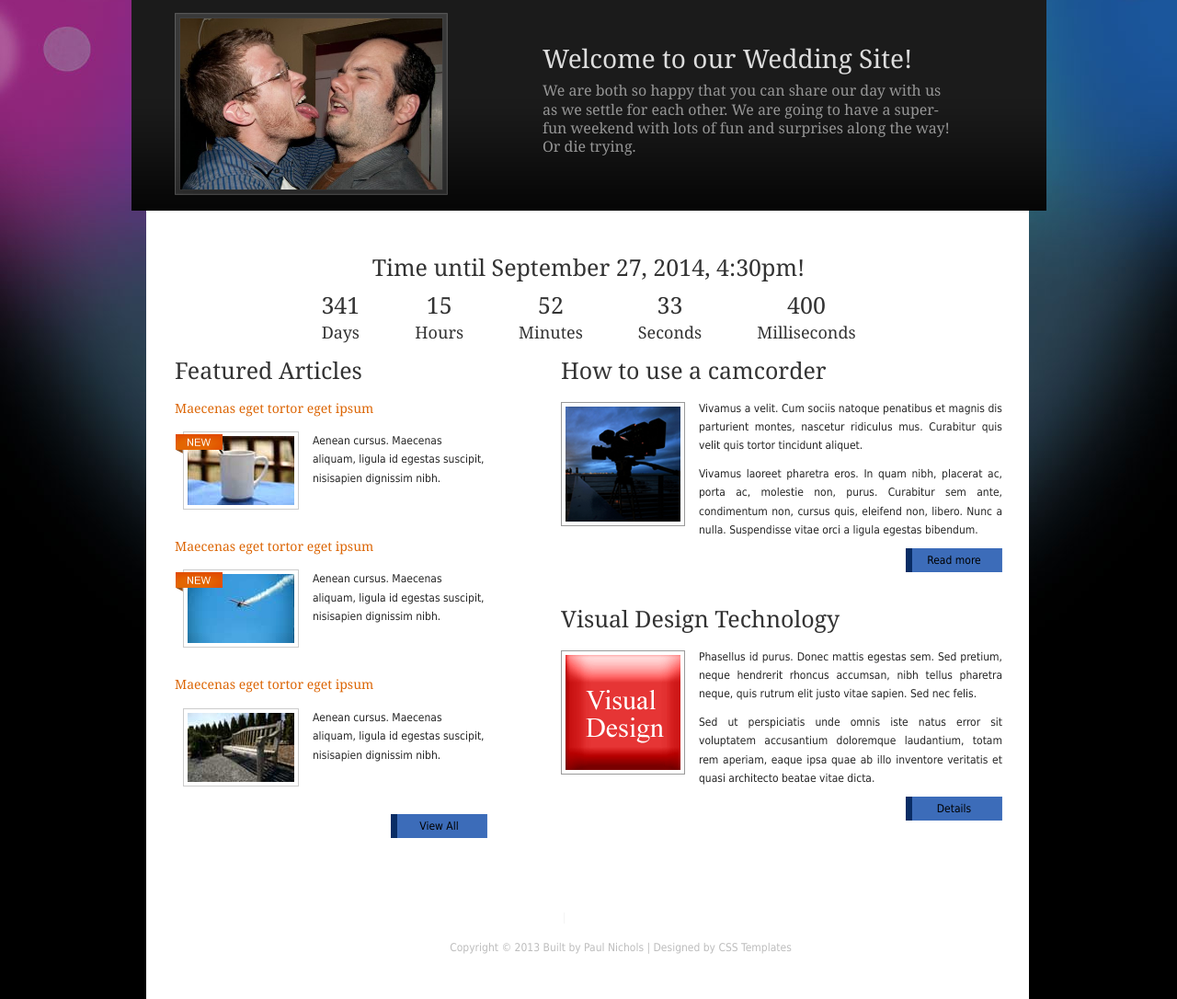
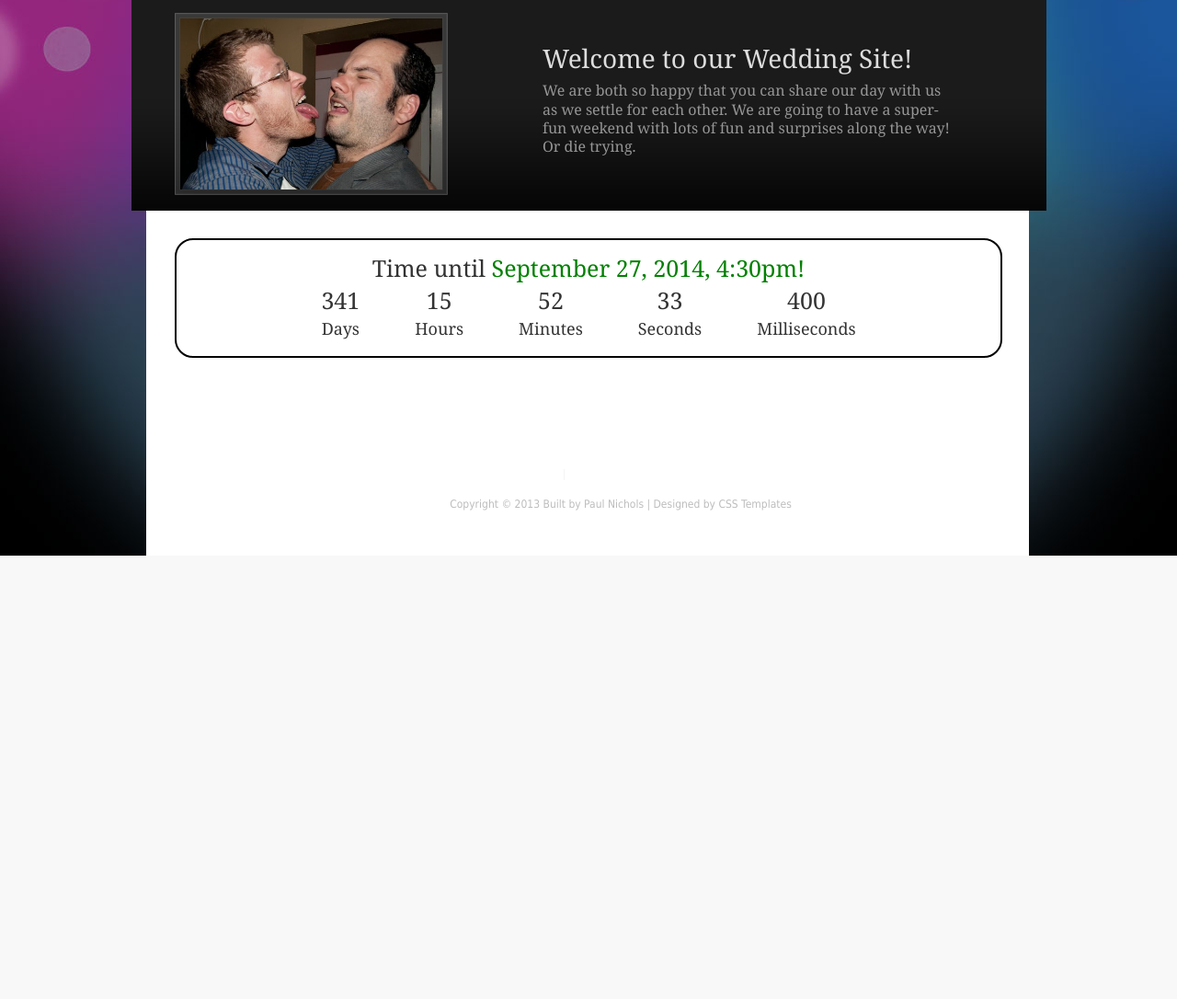
Before and after one commit to paulnicholsen27/wedding-website, a Django app: page / in a window 1280 px wide. Shown: the part 198-1284 px from the top of the page at 92% size. After the commit the page ends 802 px from the top, so only its background shows below. Run offline with Django 3.2, Linux system fonts and the light colour scheme; parts of the project's set-up code (start-up, migrations or seed data) failed here and were passed over.

Commit message:
fixed styling of countdown

```diff
--- a/mainsite/static/css/templatemo_style.css
+++ b/mainsite/static/css/templatemo_style.css
@@ -105,8 +105,21 @@ a.more:hover { text-decoration: none; color: #fff; }
 
 /* countdown */
 
+#wedding_date_container{
+	margin: 0 0 15px 0;
+
+}
+
+#wedding_date{
+	color: green;
+}
 #countdown_container{
 	text-align: center;
+	padding: 20px;
+	border: 2px black solid;
+	-webkit-border-radius: 20px;
+	-moz-border-radius: 20px;
+	border-radius: 20px;
 }
 
 #countdown{
--- a/mainsite/templates/base.html
+++ b/mainsite/templates/base.html
@@ -132,7 +132,7 @@ function clearText(field)
         <div class="content_box">
 
         <div id="countdown_container">
-            <h2>Time until <span id='wedding_date'>September 27, 2014, 4:30pm!</span></h2>
+            <h2 id="wedding_date_container">Time until <span id='wedding_date'>September 27, 2014, 4:30pm!</span></h2>
             <div id='countdown'>
                 <div class='time_container'>
                     <div id='days'></div>
@@ -156,8 +156,8 @@ function clearText(field)
                 </div>
             </div>
         </div>
-
-        <div class="content_box last">
+        <br><br><br>
+        <!-- <div class="content_box last">
 
             <div class="col_w340">
                 <h2>Featured Articles</h2>
@@ -179,6 +179,7 @@ function clearText(field)
                     <p>Aenean cursus. Maecenas aliquam, ligula id egestas suscipit, nisisapien dignissim nibh.</p>
                     <div class="cleaner"></div>
 				</div>
+            <br><br><br>
                 <a class="more float_r" href="#">View All</a>
             </div>
 
@@ -201,7 +202,7 @@ function clearText(field)
 				</div>
             </div>
 
-    	</div>
+    	</div> -->
     	<div class="cleaner"></div>
     </div>
     <div id="templatemo_content_bottom"></div>
```
